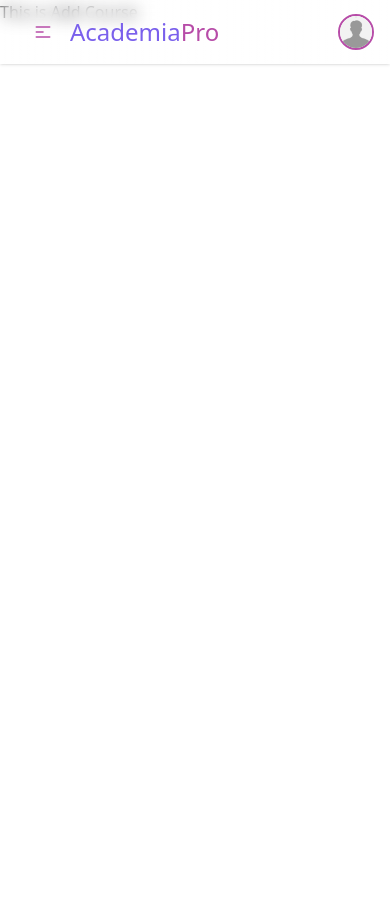
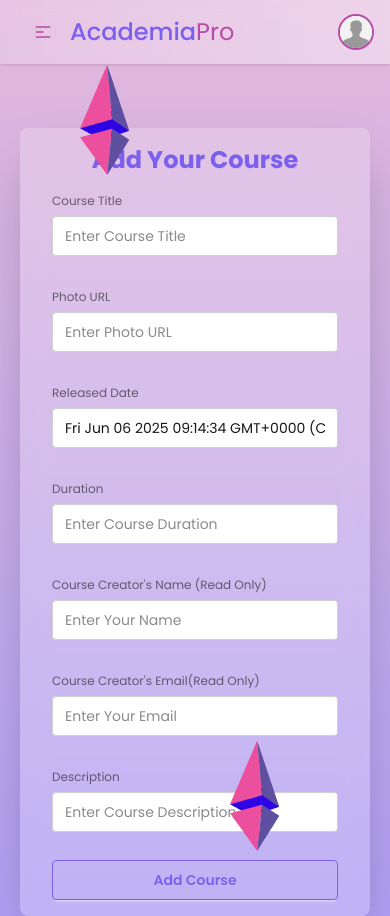
Before and after one commit to ramimahammadarpon/academiaPro, a React (Vite) app: page /AddCourse in a window 390 px wide. Before the commit the page ends 844 px from the top, so only its background shows below. Built offline with nearby package versions, Linux system fonts and the light colour scheme; no server answers.

Commit message:
completed making slider and made it responsive and connected front end to the backend

```diff
--- a/package.json
+++ b/package.json
@@ -11,6 +11,7 @@
   },
   "dependencies": {
     "@tailwindcss/vite": "^4.1.8",
+    "axios": "^1.9.0",
     "firebase": "^11.9.0",
     "lottie-react": "^2.4.1",
     "motion": "^12.16.0",
@@ -18,6 +19,8 @@
     "react-dom": "^19.1.0",
     "react-icons": "^5.5.0",
     "react-router": "^7.6.2",
+    "react-slick": "^0.30.3",
+    "slick-carousel": "^1.8.1",
     "tailwindcss": "^4.1.8"
   },
   "devDependencies": {
--- /dev/null
+++ b/src/Components/Banner.jsx
@@ -0,0 +1,54 @@
+import React, { useEffect, useState } from "react";
+import Slider from "react-slick";
+import "slick-carousel/slick/slick.css";
+import "slick-carousel/slick/slick-theme.css";
+import SliderCard from "./SliderCard";
+
+const Banner = () => {
+  const settings = {
+    dots: true,
+    infinite: true,
+    speed: 500,
+    autoplay: true,
+    autoplaySpeed: 1200,
+    slidesToShow: 4,
+    slidesToScroll: 1,
+    arrows: false,
+    responsive: [
+      {
+        breakpoint: 1024,
+        settings:{
+          slidesToShow: 2,
+        },
+      },
+      {
+        breakpoint: 640,
+        settings: {
+          slidesToShow: 1
+        }
+      }
+    ]
+  };
+
+  const [cards, setCards] = useState([]);
+
+  useEffect(()=>{
+    fetch('http://localhost:3000/latestCourses').then(res=> res.json()).then(data=>setCards(data));
+  }, [setCards])
+
+  console.log(cards)
+
+  return (
+    <div className="mx-3 pt-20 lg:pt-6">
+      <div className="slider-container">
+        <Slider {...settings}>
+          {
+            cards.map((card, index)=> <SliderCard card={card} key={index}></SliderCard>)
+          }
+        </Slider>
+      </div>
+    </div>
+  );
+};
+
+export default Banner;
--- a/src/Components/Navbar.jsx
+++ b/src/Components/Navbar.jsx
@@ -49,7 +49,7 @@ const Navbar = () => {
   const { scrollY } = useScroll();
   useMotionValueEvent(scrollY, "change", (latest) => {
     const prevVal = scrollY.getPrevious();
-    if (latest > prevVal && latest > 200) {
+    if (latest > prevVal && latest > 150) {
       setHidden(true);
     } else {
       setHidden(false);
--- /dev/null
+++ b/src/Components/SliderCard.jsx
@@ -0,0 +1,79 @@
+import { animate, easeIn, easeOut, scale } from "motion";
+import { motion } from "motion/react";
+import React, { useState } from "react";
+import { CgDetailsMore, CgProfile } from "react-icons/cg";
+import { FaHourglassEnd } from "react-icons/fa";
+import { MdDateRange } from "react-icons/md";
+
+const SliderCard = ({ card }) => {
+  const { photoURL, courseTitle, description, duration, email, releasedDate } =
+    card;
+  console.log(photoURL);
+  const [hover, setHover] = useState(false);
+  console.log(hover);
+
+  return (
+    <div className="px-2 w-full">
+      <div
+        onMouseEnter={() => setHover(true)}
+        onMouseLeave={() => setHover(false)}
+        className={`lg:h-[90vh] mg:h-[60vh] h-[50vh] rounded-2xl bg-[url(${photoURL})] bg-no-repeat bg-cover bg-center relative overflow-hidden`}
+      >
+        <div className="w-full h-full bg-primary/20 backdrop-blur-xs flex lg:hidden flex-col justify-center items-center">
+          <div className="w-2/3">
+            <h3 className="text-2xl font-bold text-secondary mb-3">
+              {courseTitle}
+            </h3>
+            <p className="mb-2 flex gap-5 items-center">
+              <CgDetailsMore size={20} />
+              {description}
+            </p>
+            <p className="mb-2 flex gap-5 items-center">
+              <CgProfile />
+              {email}
+            </p>
+            <p className="mb-2 flex gap-5 items-center">
+              <FaHourglassEnd /> {duration}
+            </p>
+            <p className="mb-2 flex gap-5 items-center">
+              <MdDateRange size={35} /> {releasedDate}
+            </p>
+          </div>
+        </div>
+        <motion.div
+          initial={{ y: "-100%", opacity: 0 }}
+          animate={hover ? { y: "0%", opacity: 1 } : { y: "-100%", opacity: 0 }}
+          transition={{ duration: 0.3, ease: easeOut }}
+          className={`w-full h-full bg-primary/40 backdrop-blur-xs border-2 border-primary`}
+        ></motion.div>
+
+        <motion.div
+          initial={{ y: "100%", opacity: 0 }}
+          animate={hover ? { y: "0%", opacity: 1 } : { y: "100%", opacity: 0 }}
+          transition={{ duration: 0.3, ease: easeIn }}
+          className="bg-primary/30 absolute bottom-0 p-10 text-white w-full"
+        >
+          <h3 className="text-2xl font-bold text-secondary mb-3">
+            {courseTitle}
+          </h3>
+          <p className="mb-2 flex gap-5 items-center">
+            <CgDetailsMore size={20} />
+            {description}
+          </p>
+          <p className="mb-2 flex gap-5 items-center">
+            <CgProfile />
+            {email}
+          </p>
+          <p className="mb-2 flex gap-5 items-center">
+            <FaHourglassEnd /> {duration}
+          </p>
+          <p className="mb-2 flex gap-5 items-center">
+            <MdDateRange size={35} /> {releasedDate}
+          </p>
+        </motion.div>
+      </div>
+    </div>
+  );
+};
+
+export default SliderCard;
--- a/src/Pages/AddCourse.jsx
+++ b/src/Pages/AddCourse.jsx
@@ -1,11 +1,142 @@
-import React from 'react';
+import React, { useContext, useEffect, useState } from "react";
+import Lottie from "lottie-react";
+import ornament1 from "../assets/Lottie/ornament.json";
+import { AuthContext } from "../Context/AuthContext";
+import { easeIn, motion } from "motion/react";
+import axios from "axios";
 
 const AddCourse = () => {
-    return (
-        <div>
-            This is Add Course
-        </div>
-    );
+  const { user } = useContext(AuthContext);
+  const [date, setDate] = useState("");
+  useEffect(() => {
+    setDate(new Date());
+  }, []);
+  const handleAddCourse = (e) => {
+    e.preventDefault();
+    const form = e.target;
+    const formData = new FormData(form);
+    const formVal = Object.fromEntries(formData.entries());
+    console.log("This is Handle add course", formVal);
+
+    axios.post('http://localhost:3000/courses', formVal).then(res=> console.log(res.data)).catch(err=> console.log(err));
+
+  };
+  return (
+    <div className="relative bg-gradient-to-b from-secondary/40 to-primary/60 min-h-screen pt-32">
+      <motion.div
+        initial={{ y: -50, opacity: 0 }}
+        animate={{ y: 0, opacity: 100 }}
+        transition={{ duration: 0.5, ease: easeIn }}
+        className="shadow-2xl rounded-lg p-4 max-w-6xl mx-5 lg:mx-auto bg-base-100/20 backdrop-blur-md"
+      >
+        <h1 className="text-2xl text-center text-primary font-bold">
+          Add Your Course
+        </h1>
+        <form
+          onSubmit={handleAddCourse}
+          className="grid grid-cols-1 md:grid-cols-2"
+        >
+          <fieldset className="fieldset rounded-box w-full p-4">
+            <label className="label">Course Title</label>
+            <input
+              type="text"
+              name="courseTitle"
+              className="input w-full"
+              placeholder="Enter Course Title"
+              required
+            />
+          </fieldset>
+
+          <fieldset className="fieldset rounded-box w-full p-4">
+            <label className="label">Photo URL</label>
+            <input
+              type="text"
+              name="photoURL"
+              className="input w-full"
+              placeholder="Enter Photo URL"
+              required
+            />
+          </fieldset>
+
+          <fieldset className="fieldset rounded-box w-full p-4">
+            <label className="label">Released Date</label>
+            <input
+              type="text"
+              name="releasedDate"
+              defaultValue={date}
+              required
+              className="input w-full"
+              readOnly
+            />
+          </fieldset>
+
+          <fieldset className="fieldset rounded-box w-full p-4">
+            <label className="label">Duration</label>
+            <input
+              type="text"
+              name="duration"
+              className="input w-full"
+              placeholder="Enter Course Duration"
+              required
+            />
+          </fieldset>
+
+          <fieldset className="fieldset rounded-box w-full p-4">
+            <label className="label">Course Creator's Name (Read Only)</label>
+            <input
+              name="name"
+              defaultValue={user?.displayName}
+              type="text"
+              className="input w-full"
+              placeholder="Enter Your Name"
+              readOnly
+            />
+          </fieldset>
+
+          <fieldset className="fieldset rounded-box w-full p-4">
+            <label className="label">Course Creator's Email(Read Only)</label>
+            <input
+              type="email"
+              name="email"
+              defaultValue={user?.email}
+              className="input w-full"
+              placeholder="Enter Your Email"
+              readOnly
+            />
+          </fieldset>
+
+          <fieldset className="fieldset rounded-box w-full p-4 md:col-span-2">
+            <label className="label">Description</label>
+            <input
+              type="text"
+              name="description"
+              className="input w-full"
+              placeholder="Enter Course Description"
+              required
+            />
+          </fieldset>
+
+          <input
+            className="btn mt-3 mx-4 text-primary bg-transparent border-primary hover:bg-gradient-to-r hover:from-primary hover:to-secondary hover:text-white transition-all duration-300 hover:border-none ease-in-out md:col-span-2 transform hover:scale-101"
+            type="submit"
+            value="Add Course"
+          />
+        </form>
+      </motion.div>
+      <Lottie
+        className="absolute top-5 left-5"
+        style={{ width: "200px" }}
+        animationData={ornament1}
+        loop={true}
+      ></Lottie>
+      <Lottie
+        className="absolute bottom-5 right-5"
+        style={{ width: "200px" }}
+        animationData={ornament1}
+        loop={true}
+      ></Lottie>
+    </div>
+  );
 };
 
 export default AddCourse;
--- a/src/Pages/Home.jsx
+++ b/src/Pages/Home.jsx
@@ -1,9 +1,12 @@
 import React from 'react';
+import Banner from '../Components/Banner';
 
 const Home = () => {
     return (
-        <div>
-            This is Home
+        <div className="relative bg-gradient-to-b from-secondary/40 to-primary/60 min-h-screen">
+            <header>
+                <Banner></Banner>
+            </header>
         </div>
     );
 };
--- a/src/Pages/Login.jsx
+++ b/src/Pages/Login.jsx
@@ -3,8 +3,6 @@ import React, { useContext, useState } from "react";
 import ornament1 from "../assets/Lottie/ornament.json";
 import loginAnimation from "../assets/Lottie/login.json";
 import { FaRegEye, FaRegEyeSlash, FaRegUser } from "react-icons/fa";
-import { IoKeyOutline } from "react-icons/io5";
-import { TiKeyOutline } from "react-icons/ti";
 import { GrKey } from "react-icons/gr";
 import { easeIn, motion } from "motion/react";
 import { Link } from "react-router";
@@ -158,7 +156,7 @@ const Login = () => {
                 </div>
                 <button
                   type="submit"
-                  className="px-3 py-1 lg:mr-4 text-lg text-secondary hover:bg-gradient-to-r from-primary to-secondary hover:text-white border-2 border-secondary hover:border-none rounded-sm transform hover:scale-x-105 transition-all duration-150  cursor-pointer"
+                  className="px-3 py-1 lg:mr-4 text-lg text-secondary hover:bg-gradient-to-r from-primary to-secondary hover:text-white border-2 border-secondary hover:border-none rounded-sm transform hover:scale-x-103 transition-all duration-150  cursor-pointer"
                 >
                   Login
                 </button>
--- a/src/Pages/SignUp.jsx
+++ b/src/Pages/SignUp.jsx
@@ -44,7 +44,7 @@ const SignUp = () => {
         photoURL: photoURL
       }).then(()=>{
         console.log("Profile Updated");
-        setUser({...user, displayName:name, photoURL:photoURL});
+        setUser({...result.user, displayName:name, photoURL:photoURL});
       }).catch(err=> {
         console.log(err);
       })
@@ -246,7 +246,7 @@ const SignUp = () => {
                 {err && <p className="text-red-500 mr-5">{err}</p>}
                 <button
                   type="submit"
-                  className="mt-3 px-3 py-1 lg:mr-4 text-lg text-secondary hover:bg-gradient-to-r from-primary to-secondary hover:text-white border-2 border-secondary hover:border-none rounded-sm transform hover:scale-x-105 transition-all duration-150  cursor-pointer"
+                  className="mt-3 px-3 py-1 lg:mr-4 text-lg text-secondary hover:bg-gradient-to-r from-primary to-secondary hover:text-white border-2 border-secondary hover:border-none rounded-sm transform hover:scale-x-103 transition-all duration-150  cursor-pointer"
                 >
                   Sign Up
                 </button>
--- a/src/index.css
+++ b/src/index.css
@@ -1,3 +1,5 @@
+@import url('https://fonts.googleapis.com/css2?family=Poppins:ital,wght@0,100;0,200;0,300;0,400;0,500;0,600;0,700;0,800;0,900;1,100;1,200;1,300;1,400;1,500;1,600;1,700;1,800;1,900&display=swap');
+
 @import "tailwindcss";
 @plugin "daisyui";
 @plugin "daisyui/theme" {
@@ -7,6 +9,10 @@
   --color-secondary: #b74ca8;
 }
 
+*{
+   font-family: "Poppins", sans-serif;
+}
+
 .active {
   @apply bg-gradient-to-l from-primary to-secondary text-white
 }
```
Also changed, not shown: 1 other file (tests, documents, lock files or other folders).
